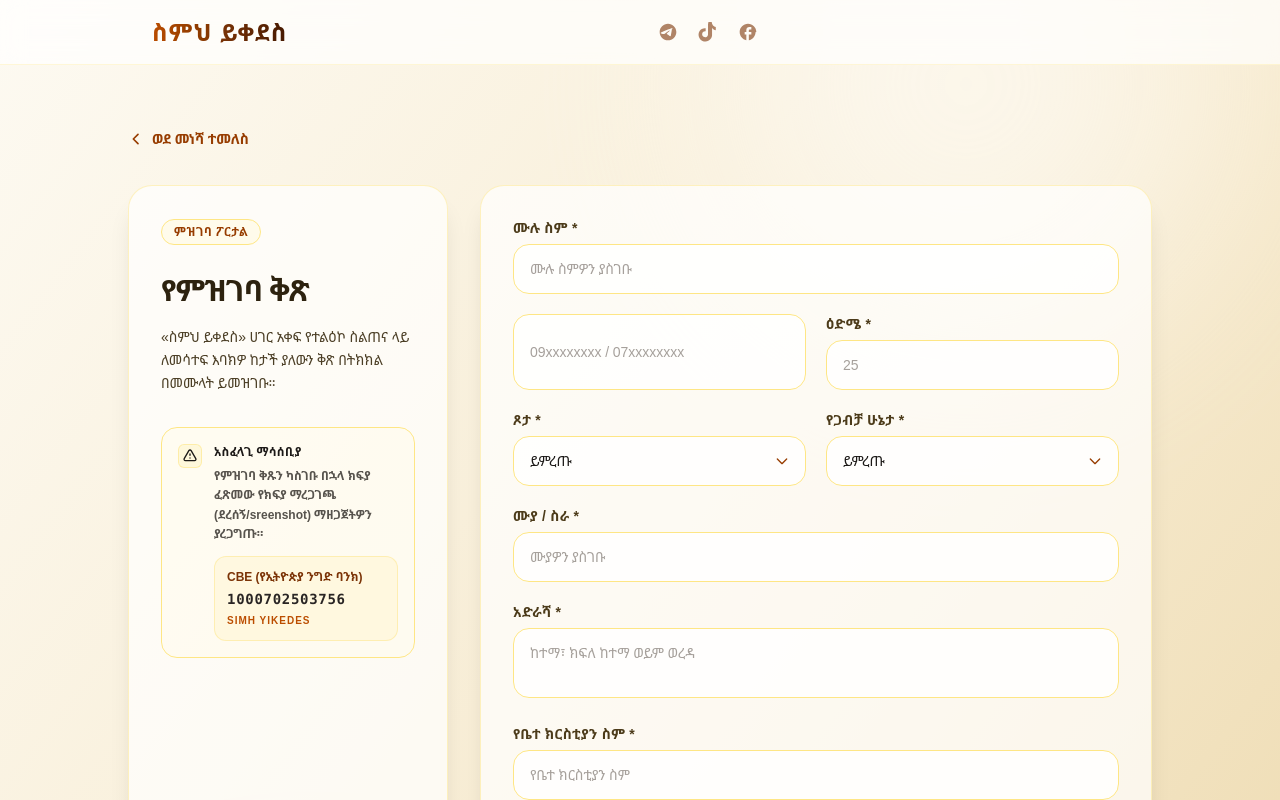
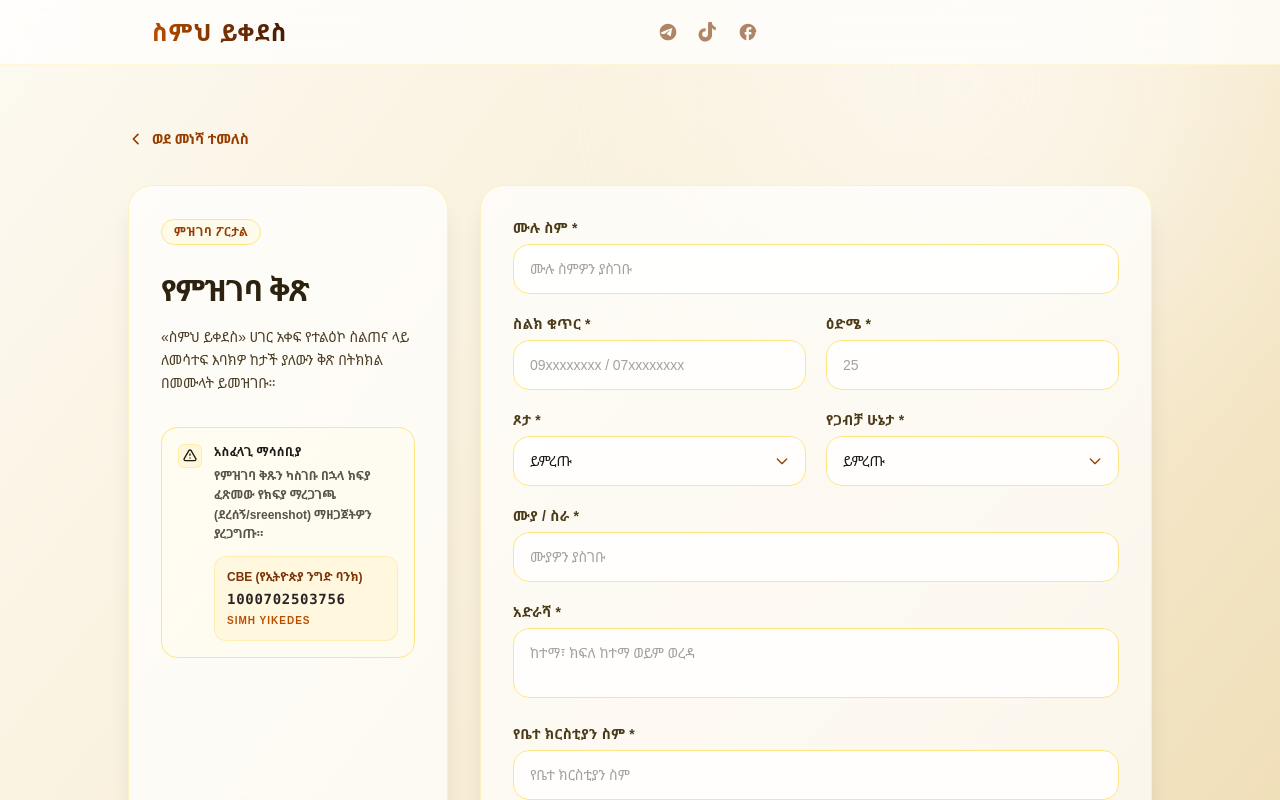
Before and after one commit to bego-net/National-Mission-Training, a Next.js app: page /register in a window 1280 px wide. Shown: the top 800 px of the page. Built offline with nearby package versions, Linux system fonts and the light colour scheme.

Commit message:
feat: add RegistrationForm component with form validation and submission handling

```diff
--- a/src/components/forms/RegistrationForm.tsx
+++ b/src/components/forms/RegistrationForm.tsx
@@ -143,6 +143,9 @@ export function RegistrationForm() {
           </Field>
         </div>
 
+        {/* Phone */}
+        <div>
+          <Field label="ስልክ ቁጥር *" htmlFor="phone" error={errors.phone} dark>
             <input
               id="phone"
               name="phone"
@@ -152,6 +155,8 @@ export function RegistrationForm() {
               placeholder="09xxxxxxxx / 07xxxxxxxx"
               pattern="^(09|07)[0-9]{8}$"
             />
+          </Field>
+        </div>
 
         {/* Age */}
         <div>
```
Lines whose indentation alone changed are shown as unchanged.
